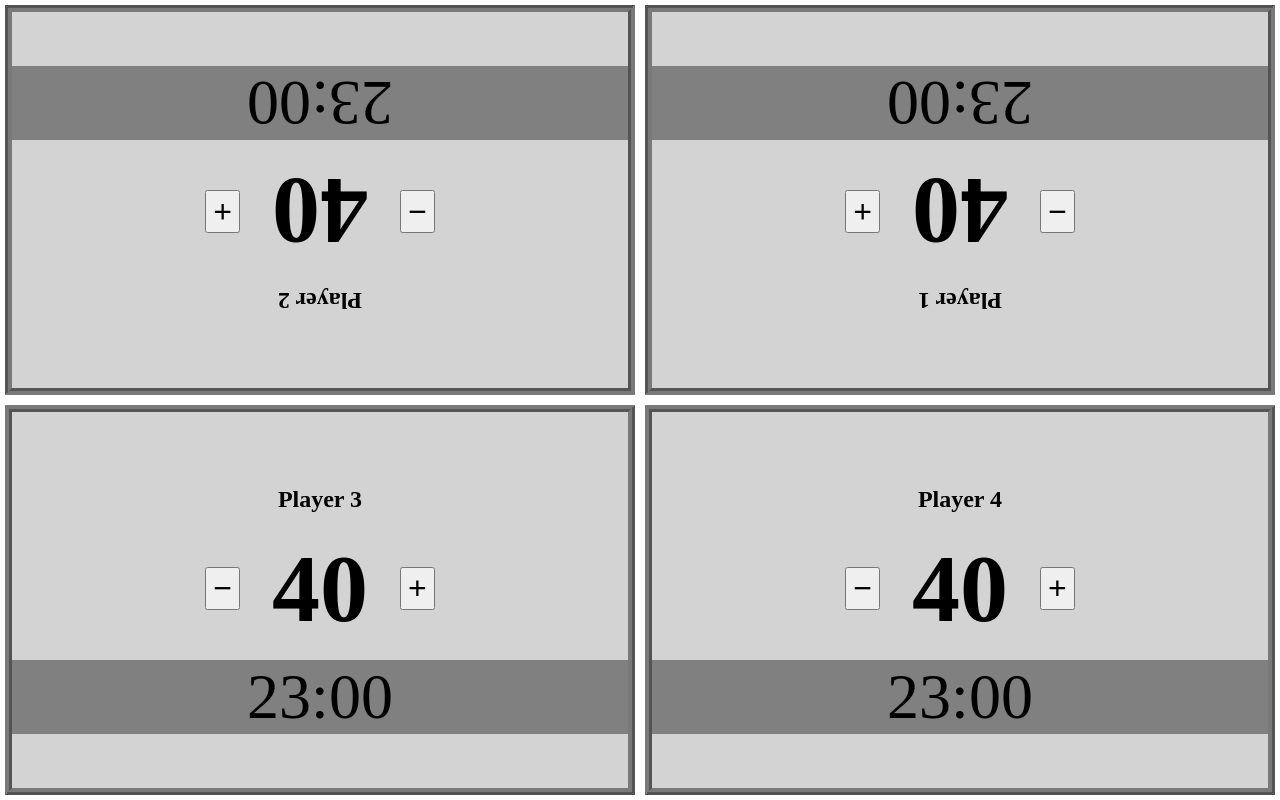
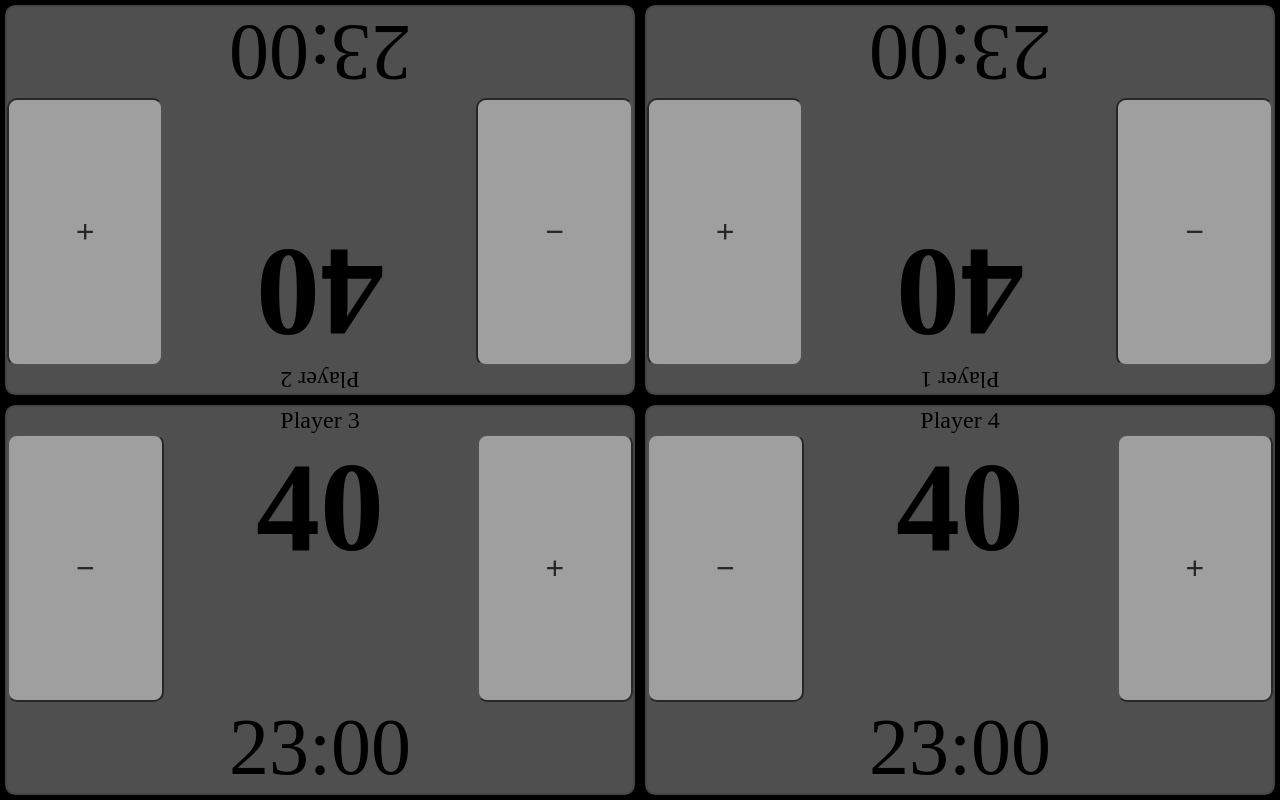
Before and after one commit to jensradk/CommanderPlayPad, a SvelteKit app: page / in a window 1280 px wide. Built offline with nearby package versions, Linux system fonts and the light colour scheme.

Commit message:
Made interface darker and various other adjustments.

```diff
--- a/src/app.html
+++ b/src/app.html
@@ -8,7 +8,7 @@
 		<meta name="viewport" content="width=device-width, initial-scale=1.0, maximum-scale=1.0, user-scalable=no">
 		%sveltekit.head%
 	</head>
-	<body style="margin: 0px;" data-sveltekit-preload-data="hover">
+	<body style="margin: 0px;background-color:#000000" data-sveltekit-preload-data="hover">
 		<div style="display: contents">%sveltekit.body%</div>
 	</body>
 </html>
--- a/src/routes/Player.svelte
+++ b/src/routes/Player.svelte
@@ -83,14 +83,14 @@
 </script>
 
 <div class={className}>
-  <h2 on:click={clicked} on:keypress={clicked}>{name}</h2>
+  <div class="player-name" on:click={clicked} on:keypress={clicked}>{name}</div>
   <div class="life-total">
     <button
       on:click={() => {
         addToLife(-1);
       }}>−</button
     >
-    <h1>{lifeTotal}</h1>
+    <h1 on:click={clicked} on:keypress={clicked}>{lifeTotal}</h1>
     <button
       on:click={() => {
         addToLife(1);
@@ -108,9 +108,10 @@
 </div>
 
 <style>
-  h2 {
+  .player-name {
     width: 100%;
     text-align: center;
+    font-size: 1.5rem;
   }
 
   .resetbutton {
@@ -125,24 +126,21 @@
     align-items: center;
     justify-content: center;
     margin: 5px;
-    border: 2mm ridge rgba(63, 63, 63, 0.6);
+    border: 10px;
+    border: 2px solid rgba(63, 63, 63, 0.6);
+    border-radius: 10px;
   }
 
   .active-player {
-    background-color: rgb(4, 109, 39);
-    -webkit-animation: pulse_opacity 10s infinite ease-in-out;
-    -o-animation: pulse_opacity 10s infinite ease-in-out;
-    -ms-animation: pulse_opacity 10s infinite ease-in-out;
-    -moz-animation: pulse_opacity 10s infinite ease-in-out;
-    animation: pulse_opacity 10s infinite ease-in-out;
+    background-color: rgb(17, 87, 40);
   }
 
   .inactive-player {
-    background-color: lightgrey;
+    background-color: rgb(80, 79, 79);
   }
 
   .dead-player {
-    background-color: rgb(99, 32, 32);
+    background-color: rgb(59, 18, 18);
   }
 
   .upside-down {
@@ -153,55 +151,44 @@
     display: flex;
     align-items: center;
     justify-content: center;
+    width: 100%;
+    flex: 1;
   }
 
   .life-total button {
     font-size: 2rem;
+    width: 25%;
+    height: 100%;
+    margin: 0px;
+    padding: 0px;
+    border-radius: 10px;
+    opacity: 0.5;
   }
 
   .life-total h1 {
-    font-size: 6rem;
-    margin: 0 2rem;
+    font-size: 8rem;
+    width: 50%;
+    height: 100%;
+    text-align: center;
+    margin: 0px;
+    vertical-align: middle;
   }
 
   .timer {
     display: flex;
     align-items: center;
     justify-content: center;
-    margin-top: 1rem;
-    background: grey;
+    background: rgba(128, 128, 128, 0.5);
     width: 100%;
+    border-radius: 5px;
+    background: #00000000;
   }
 
   .timer button {
-    margin: 0rem 0rem 0rem 0rem;
+    margin: 0px;
   }
 
   .time-remaining {
-    font-size: 4rem;
-  }
-
-  @-webkit-keyframes pulse_opacity {
-    0% {
-      opacity: 1;
-    }
-    50% {
-      opacity: 0.7;
-    }
-    100% {
-      opacity: 1;
-    }
-  }
-
-  @keyframes pulse_opacity {
-    0% {
-      opacity: 1;
-    }
-    50% {
-      opacity: 0.7;
-    }
-    100% {
-      opacity: 1;
-    }
+    font-size: 5rem;
   }
 </style>
```
